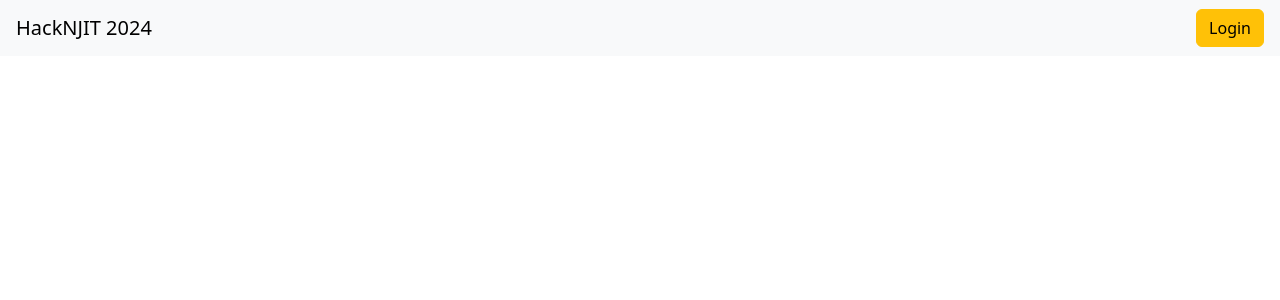
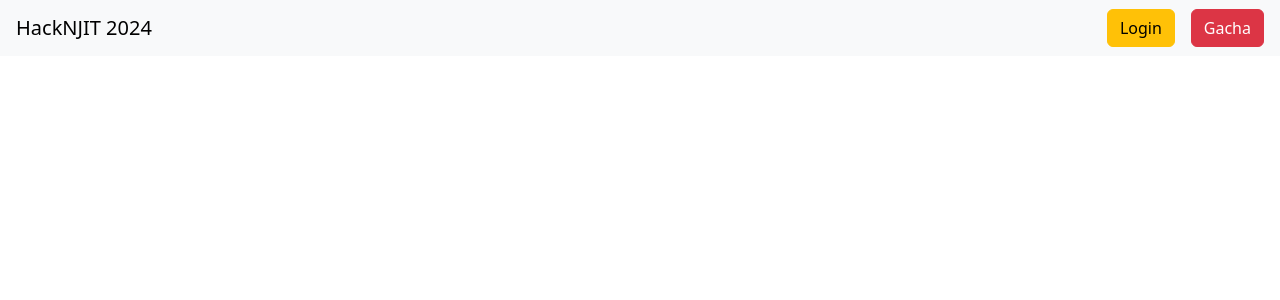
Before and after one commit to srineshselvaraj/hacknjit-2024, a React (Create React App) app in the folder client/: page / in a window 1280 px wide. Shown: the top 300 px of the page. Built offline with nearby package versions, Linux system fonts and the light colour scheme.

Commit message:
Update App.js

```diff
--- a/client/src/App.js
+++ b/client/src/App.js
@@ -9,6 +9,9 @@ function Header(){
         </div>
         <div id="login" className="d-flex justify-content-end me-3">
           <button id="login-button" className="btn btn-warning">Login</button>
+        </div>
+        <div id="gacha" className="d-flex justify-content-end me-3">
+          <button id="gacha-button" className="btn btn-danger">Gacha</button>
         </div>
     </nav>
   );
```
